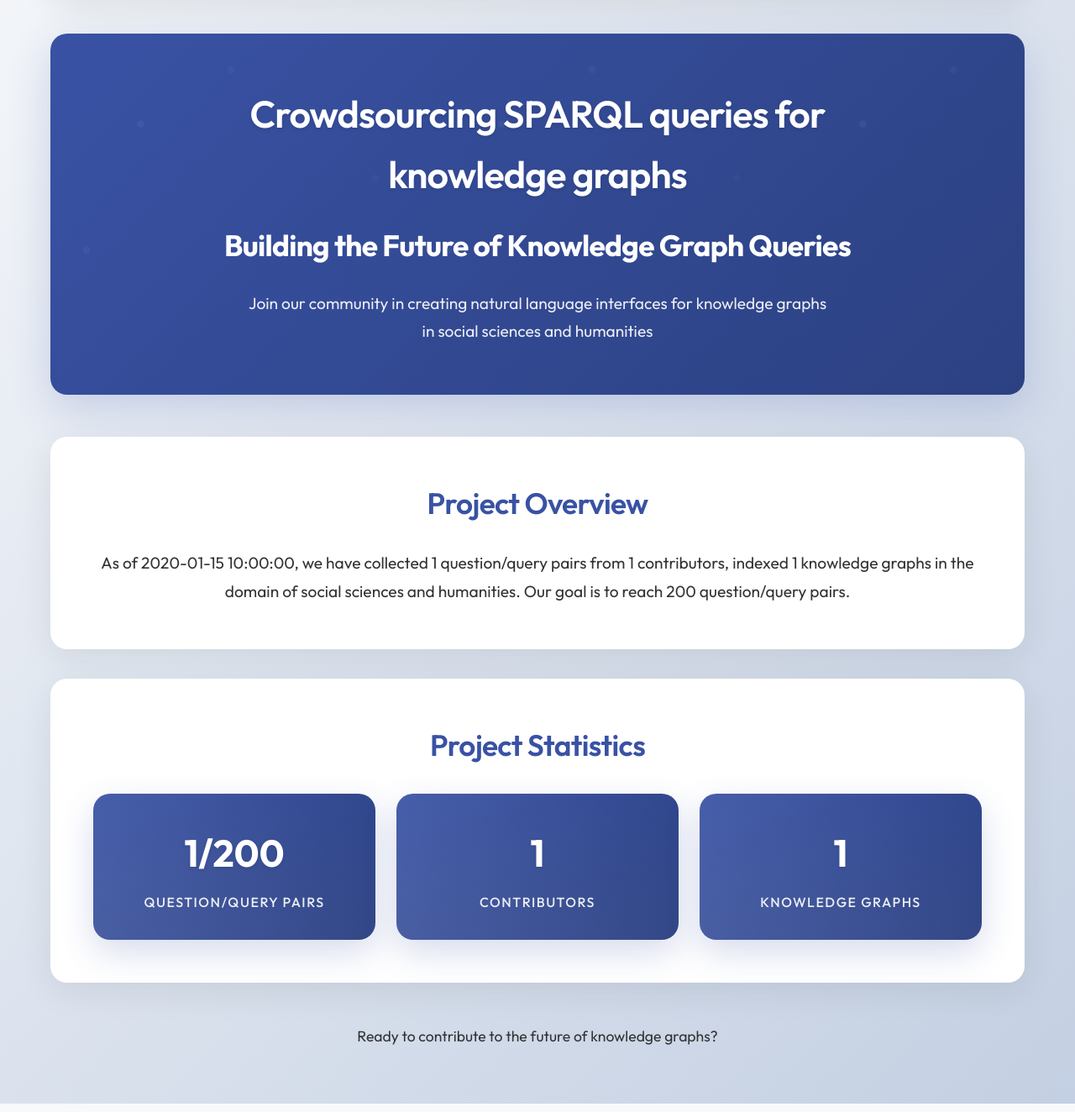
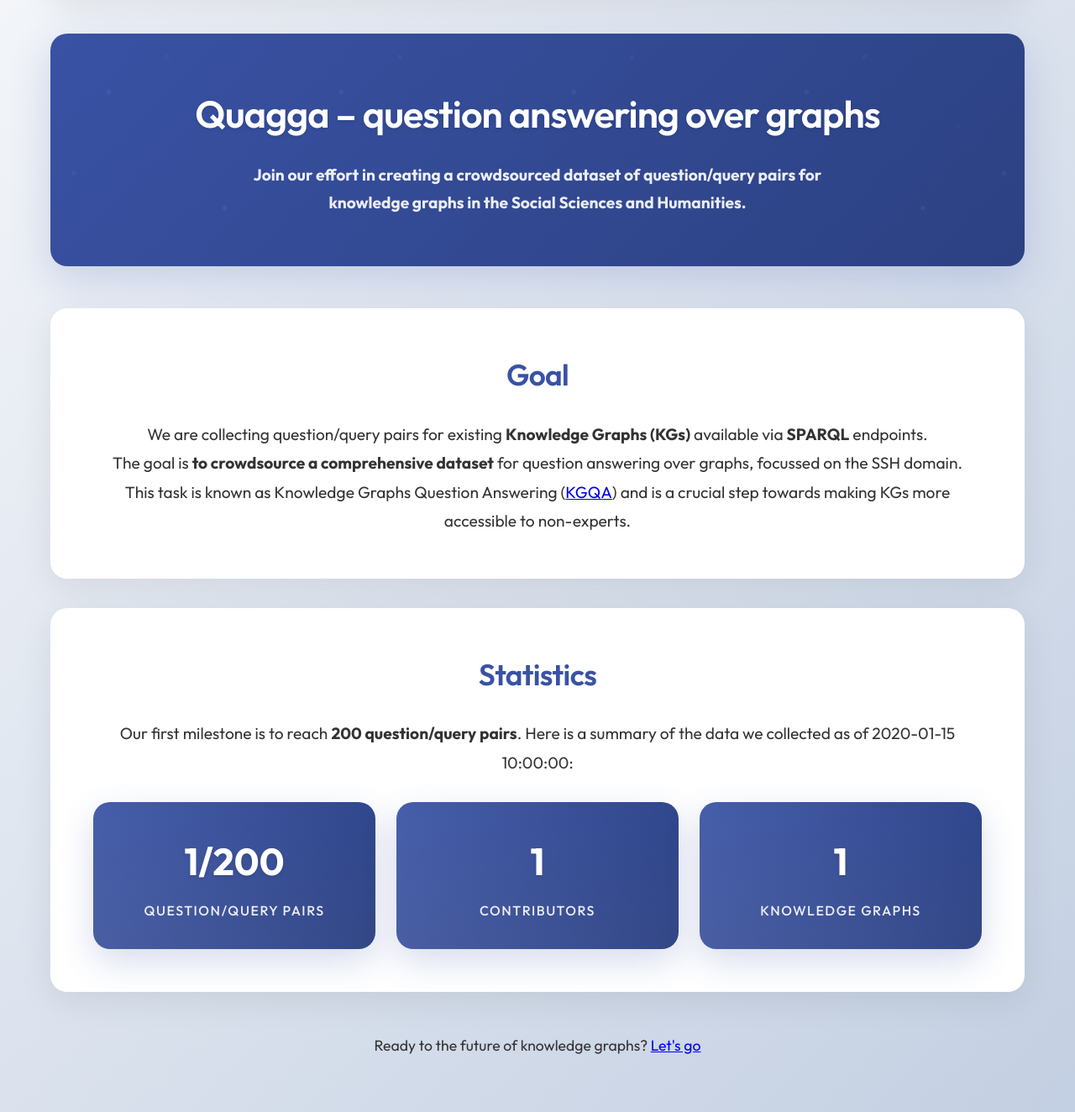
Before and after one commit to odoma-ch/quagga, a FastAPI app: template templates/home.html in a window 1280 px wide. Shown: the part 130-1454 px from the top of the page at 84% size. Run offline with FastAPI, Linux system fonts and the light colour scheme; the template is opened without the code that fills it: most values are stand-ins (such as "Sample title", 1, 10 or a date in 2020); parts of the project's set-up code (start-up, migrations or seed data) failed here and were passed over.

Commit message:
made small changes to the text in the home page

```diff
--- a/templates/home.html
+++ b/templates/home.html
@@ -503,23 +503,30 @@
             <div class="container">
                 <div class="hero-header-section">
                     <div class="hero-header-content">
-                        <h1 class="main-title">Crowdsourcing SPARQL queries for knowledge graphs</h1>
-                        <h2 class="hero-title">Building the Future of Knowledge Graph Queries</h2>
+                        <h1 class="main-title">Quagga – question answering over graphs</h1>
+                        <!--<h2 class="hero-title">Building the Future of Knowledge Graph Queries</h2>-->
                         <p class="hero-description">
-                            Join our community in creating natural language interfaces for knowledge graphs in social sciences and humanities
+                            <strong>Join our effort in creating a crowdsourced dataset of question/query pairs for knowledge graphs in the Social Sciences and Humanities.</strong>
+                            <!--Join our community in creating natural language interfaces for knowledge graphs in social sciences and humanities   -->
                         </p>
                     </div>
                 </div>
 
         <div class="content-section">
-            <h3 class="content-title">Project Overview</h3>
+            <h3 class="content-title">Goal</h3>
             <p class="content-text">
-                As of {{ current_date }}, we have collected {{ n_queries }} question/query pairs from {{ n_contributors }} contributors, indexed {{ n_kgs }} knowledge graphs in the domain of social sciences and humanities. Our goal is to reach 200 question/query pairs.
+                We are collecting question/query pairs for existing <strong>Knowledge Graphs (KGs)</strong> available via <strong>SPARQL</strong> endpoints.<br/>
+                The goal is <strong>to crowdsource a comprehensive dataset</strong> for question answering over graphs, focussed on the SSH domain.<br/>
+                This task is known as  Knowledge Graphs Question Answering (<a href="https://github.com/KGQA">KGQA</a>) and is a crucial step towards making KGs more accessible to non-experts.<br/>
             </p>
         </div>
 
         <div class="content-section">
-            <h3 class="content-title">Project Statistics</h3>
+            <h3 class="content-title">Statistics</h3>
+            <p class="content-text">
+                Our first milestone is to reach <strong>200 question/query pairs</strong>.
+                Here is a summary of the data we collected as of {{current_date}}:
+            </p>
             <div class="stats-container">
                 <div class="stat-card">
                     <span class="stat-number">{{ n_queries }}/200</span>
@@ -537,7 +544,7 @@
         </div>
 
         <div class="cta-section">
-            <p style="font-size: 1.1rem; color: var(--dark-gray); margin-bottom: 25px;">Ready to contribute to the future of knowledge graphs?</p>
+            <p style="font-size: 1.1rem; color: var(--dark-gray); margin-bottom: 25px;">Ready to the future of knowledge graphs? <a href="/contribute">Let's go</a></p>
         </div>
     </div>
 
```
